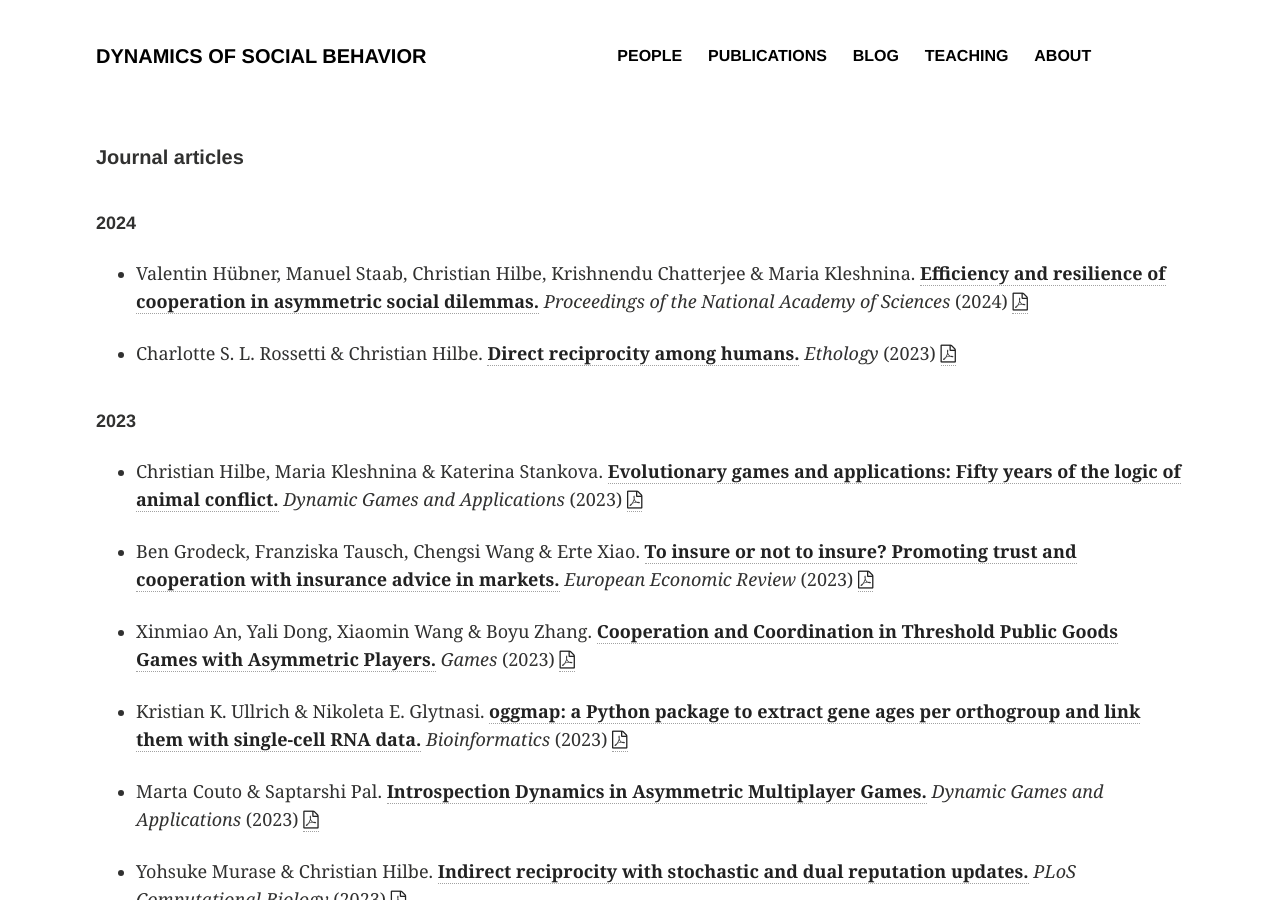
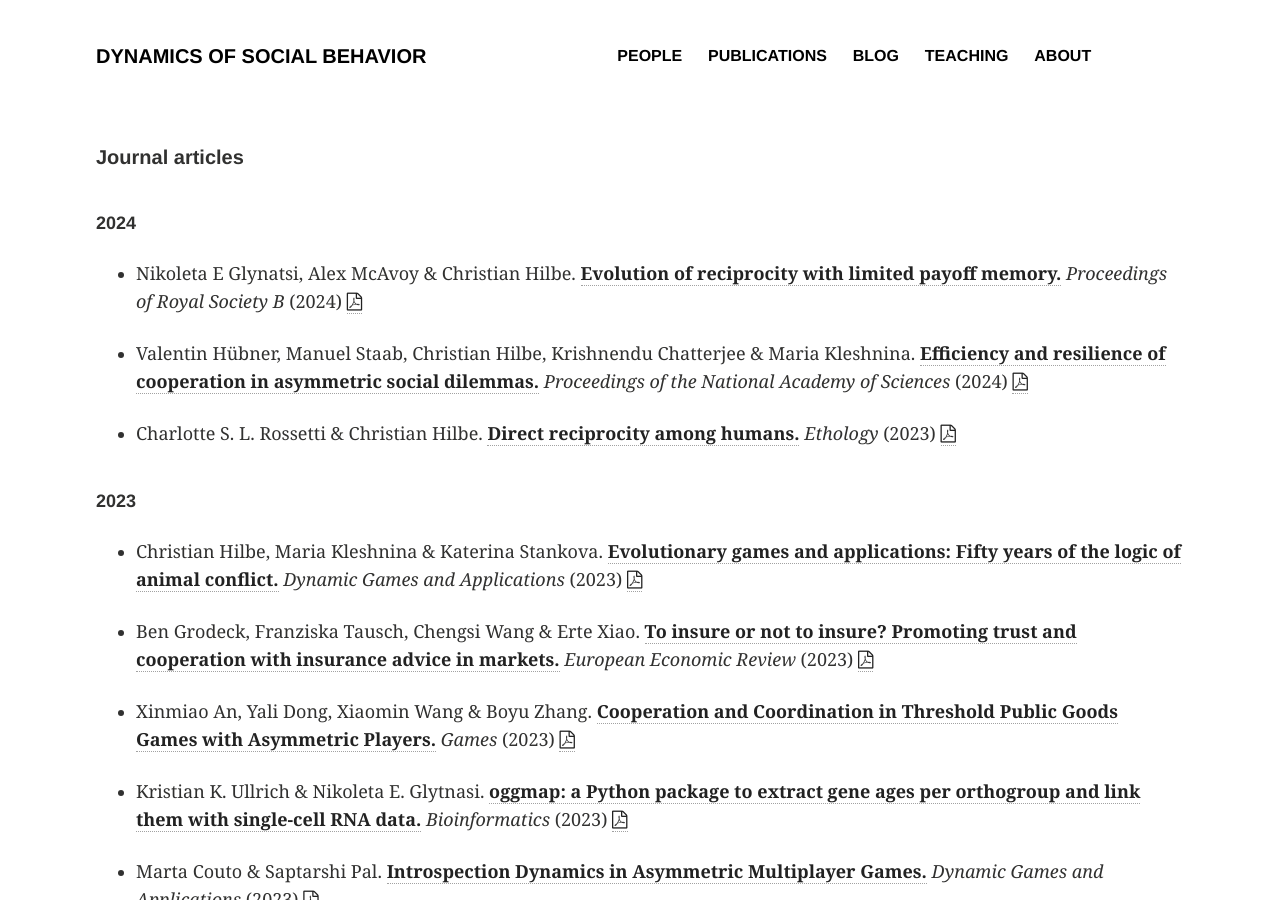
Before and after one commit to DYNOSOBs/social-behaviour, a Jekyll site: the page built from publications/index.md, in a window 1280 px wide and 900 px high. Built offline with Jekyll 4.4.1, drawn with Linux system fonts in a browser that asks for light colours.

Commit message:
update publications

```diff
--- a/publications/index.md
+++ b/publications/index.md
@@ -11,6 +11,8 @@ image:
 
 
 <h6>2024</h6>
+- Nikoleta E Glynatsi, Alex McAvoy & Christian Hilbe.
+[**Evolution of reciprocity with limited payoff memory.**](https://royalsocietypublishing.org/doi/full/10.1098/rspb.2023.2493) _Proceedings of Royal Society B_ (2024) <a href="papers/Glynatsi_PROCB_2024.pdf"><i class="fa fa-file-pdf-o"></i>
 
 - Valentin Hübner, Manuel Staab, Christian Hilbe, Krishnendu Chatterjee & Maria Kleshnina.
 [**Efficiency and resilience of cooperation in asymmetric social dilemmas.**](https://www.pnas.org/doi/abs/10.1073/pnas.2315558121)
```
Also changed, not shown: 1 other file.
